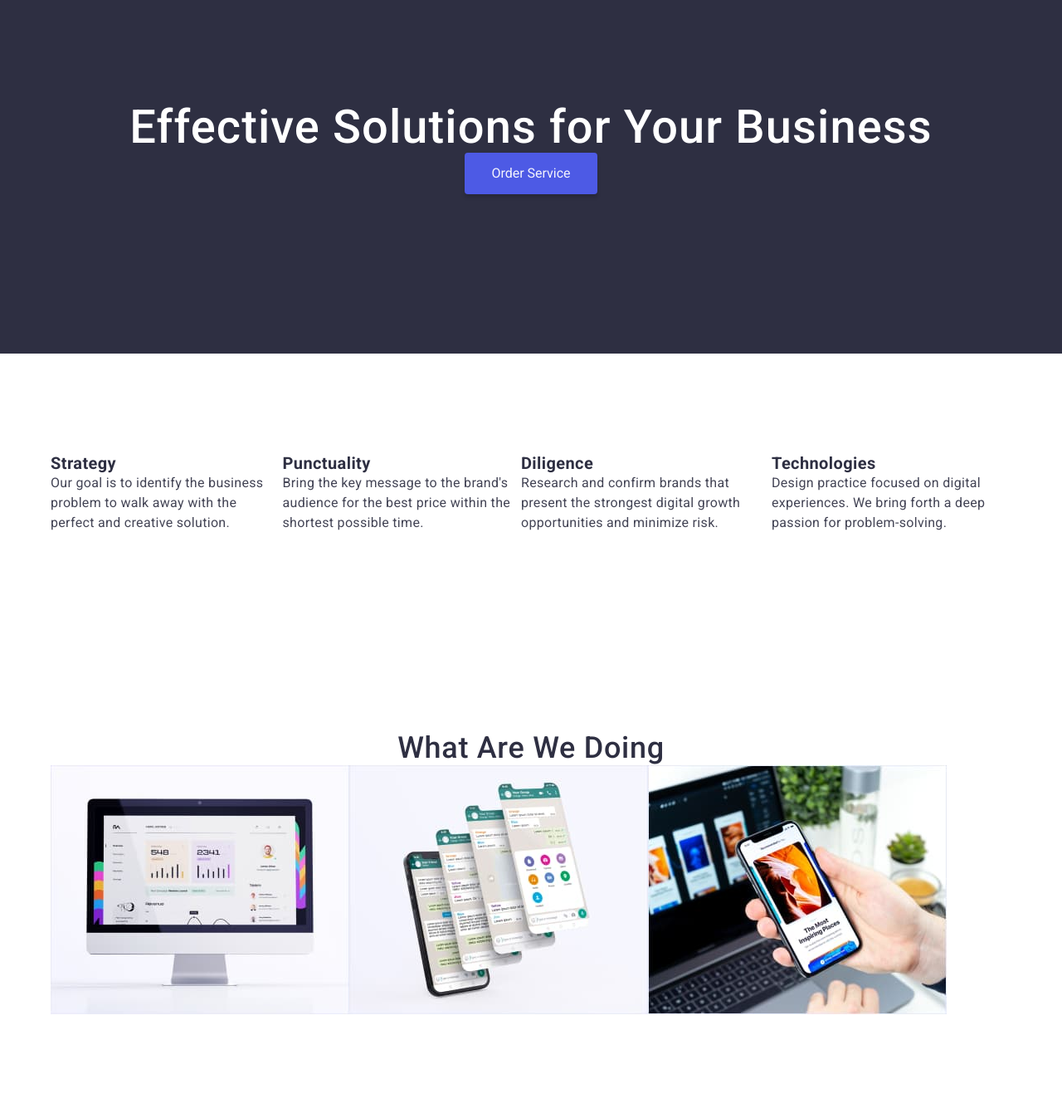
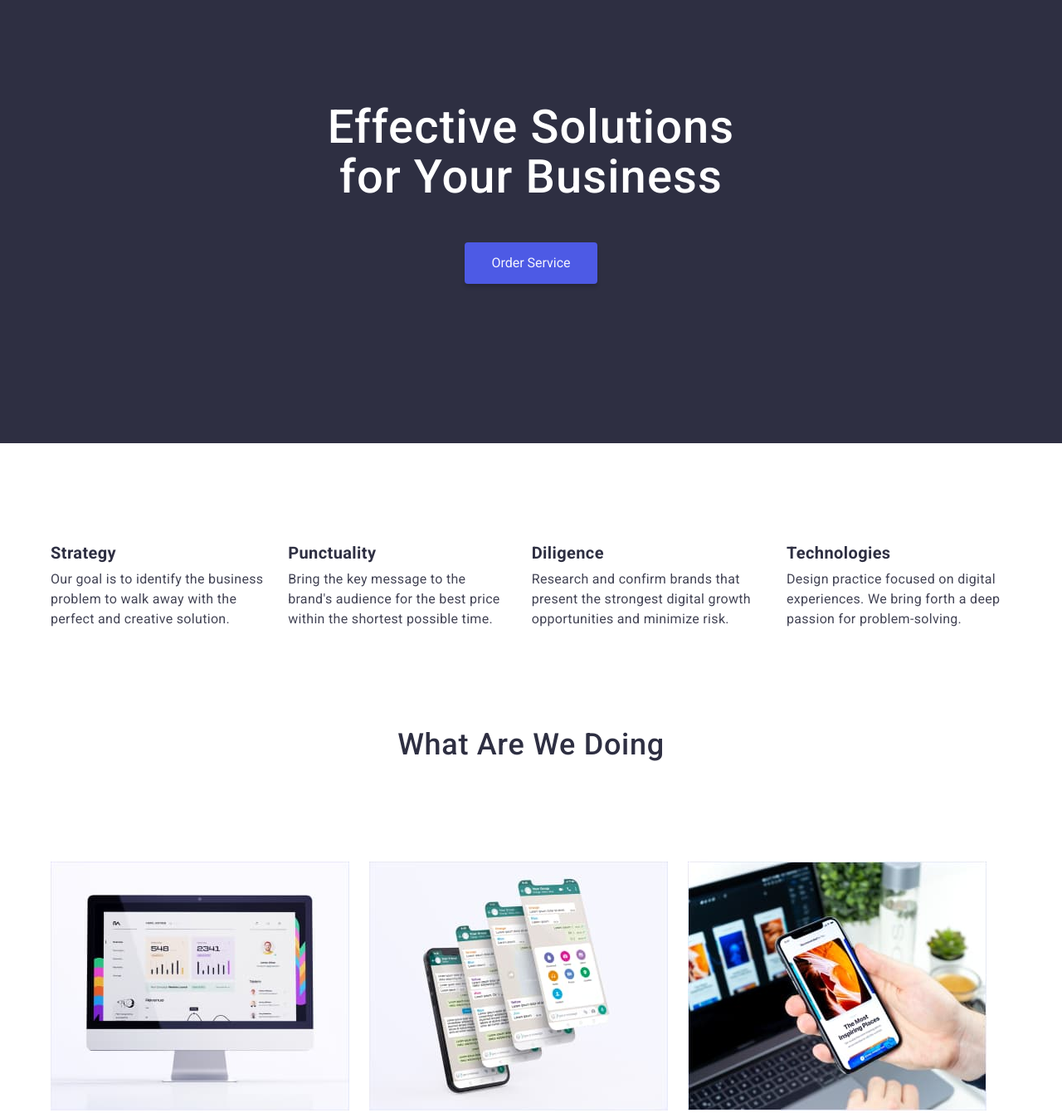
Before and after one commit to wonderotter/goit-markup-hw-03, a plain HTML site: page index.html in a window 1280 px wide. Shown: the part 140-1481 px from the top of the page at 83% size. Drawn offline with nearby package versions, Linux system fonts and the light colour scheme.

Commit message:
hw-03-0812

```diff
--- a/css/styles.css
+++ b/css/styles.css
@@ -71,7 +71,6 @@ body {
 
 .contact-list {
     align-items: center;
-    margin-right: auto;
     gap: 40px;
 }
 
@@ -136,6 +135,8 @@ body {
 }
 
 .hero-title {
+    width: 492px;
+    margin: 0 auto 48px;
     font-weight: 500;
     font-size: 56px;
     line-height: 1.07;
@@ -190,8 +191,8 @@ body {
     font-size: 20px;
     line-height: 1.2;
     letter-spacing: 0.02em;
+    margin-bottom: 8px;
     color: var(--head-color);
-
 }
 
 .benefits-description {
@@ -202,12 +203,21 @@ body {
 
 .benefits-section {
     background-color: var(--background-color-white);
+    padding-bottom: 0;
 }
 
 .describe-section {
     background-color: var(--background-color-white);
 }
-
+.benefits-list {
+    display: flex;
+    gap: 24px;
+}
+.description-list {
+    display: flex;
+    gap: 24px;
+    margin-bottom: 72px;
+}
 .section-title {
     text-align: center;
     font-weight: 500;
@@ -216,6 +226,7 @@ body {
     letter-spacing: 0.02em;
     color: var(--head-color);
     text-transform: capitalize;
+    margin-bottom: 120px;
 }
 
 .section-title {
@@ -316,6 +327,9 @@ body {
 }
 
 .footer-description {
+    width: 264;
+    margin: 0 auto 72px;
+    margin-top: 16px;
     letter-spacing: 0.02em;
     line-height: 1.5;
     letter-spacing: 0.02em;
--- a/index.html
+++ b/index.html
@@ -41,7 +41,7 @@
 
   <main>
     <!-- HERO -->
-    <section class="hero">
+    <section class="hero section">
       <h1 class="hero-title">Effective Solutions for Your Business</h1>
       <button class="order-btn" type="button">Order Service</button>
     </section>
@@ -49,7 +49,7 @@
     <section class="benefits-section section">
       <div class="container">
         <h2 class="benefits-title visually-hidden">benefits</h2>
-        <ul class="list">
+        <ul class="benefits-list list">
           <li>
             <h3 class="benefits-title">Strategy</h3>
             <p class="benefits-description">
@@ -84,7 +84,7 @@
     <section class="describe-section section">
       <div class="container">
         <h2 class="section-title">What are we doing</h2>
-        <ul class="list">
+        <ul class="description-list list">
           <li>
             <img src="./images/monitor.jpg" alt="monitor" width="360" height="300">
           </li>
```
